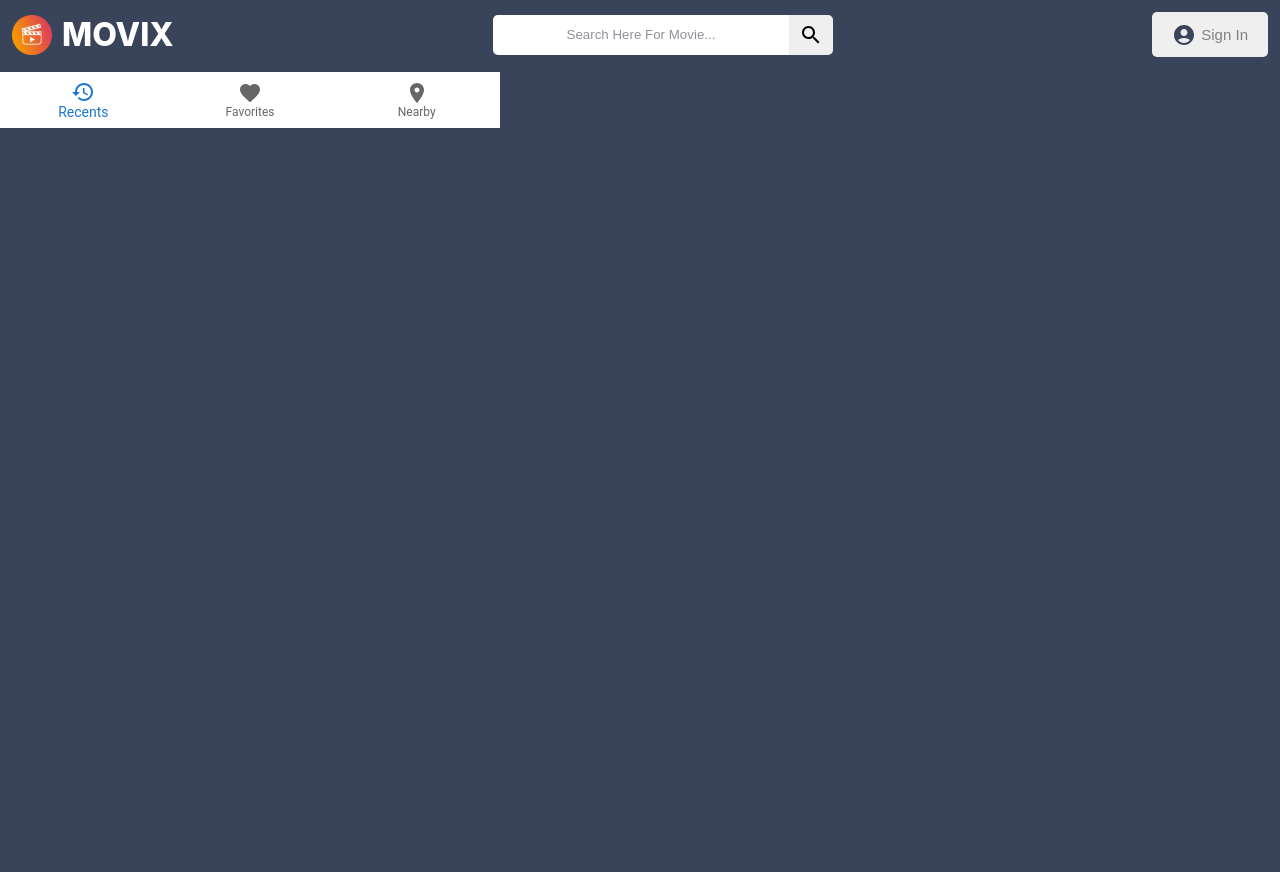
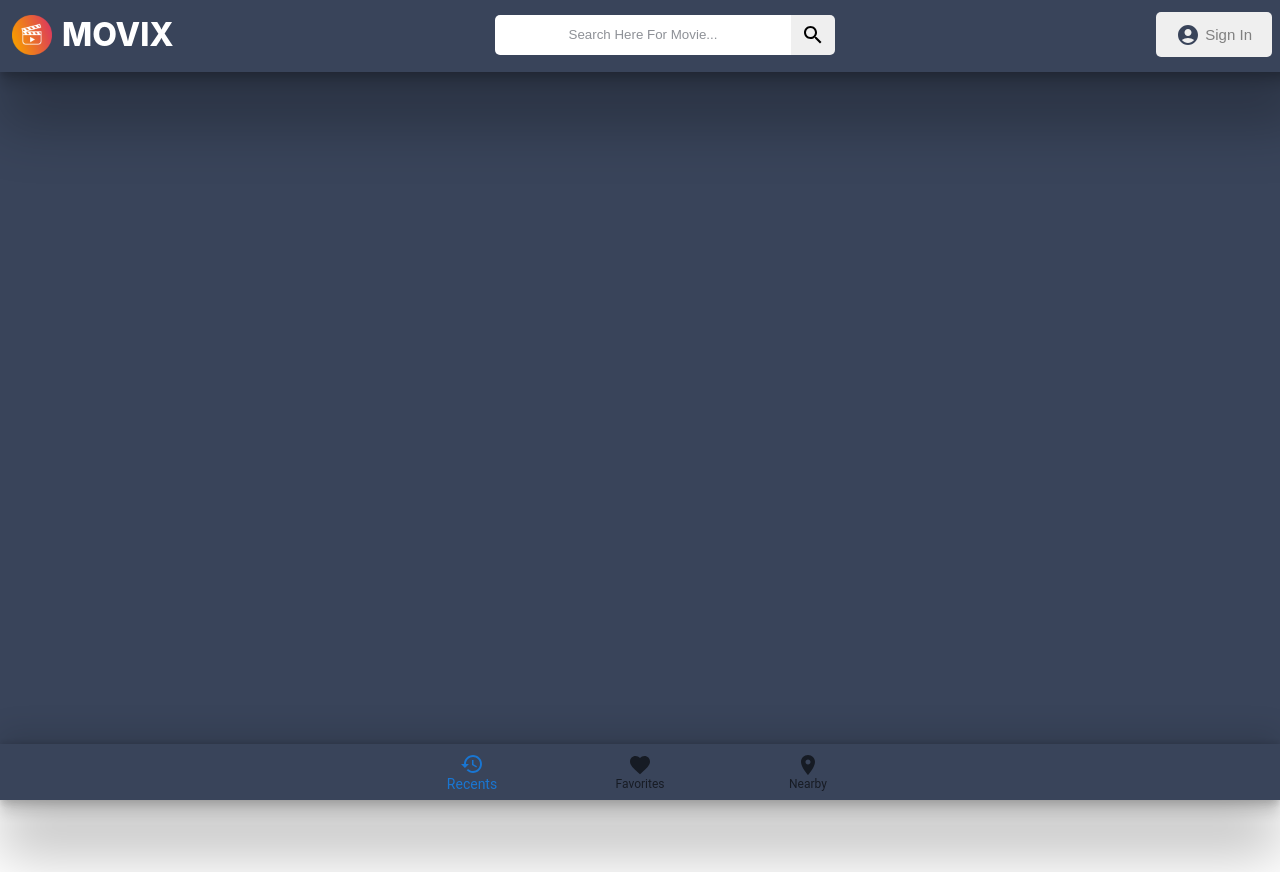
Before and after one commit to vishu118/Movie-Entertainment-app, a React (Create React App) app: page / in a window 1280 px wide. After the commit the page ends 800 px from the top, so only its background shows below. Built offline with nearby package versions, Linux system fonts and the light colour scheme.

Commit message:
header and footer added

```diff
--- a/src/Components/Header/Header.css
+++ b/src/Components/Header/Header.css
@@ -5,9 +5,11 @@
   align-items: center;
   padding: 12px;
   padding-bottom: 15px;
-  box-shadow: 0px 1px 5px black;
+  box-shadow:  rgba(0, 0, 0, 0.25) 0px 54px 55px, rgba(0, 0, 0, 0.12) 0px -12px 30px, rgba(0, 0, 0, 0.12) 0px 4px 6px, rgba(0, 0, 0, 0.17) 0px 12px 13px, rgba(0, 0, 0, 0.09) 0px -3px 5px;;
   color: white;
   z-index: 100;
+  position: fixed;
+  width: 100%;
 }
 .Navbar-logo {
   display: flex;
@@ -69,6 +71,7 @@
   justify-content: space-between;
   height: 3em;
   padding: 0 20px;
+  margin-right: 20px;
   cursor: pointer;
 }
 
--- a/src/Components/MainNav.js
+++ b/src/Components/MainNav.js
@@ -1,27 +1,28 @@
 import * as React from 'react';
 import Box from '@mui/material/Box';
-import {  makeStyles } from '@material-ui/core/styles';
+
 import BottomNavigation from '@mui/material/BottomNavigation';
 import BottomNavigationAction from '@mui/material/BottomNavigationAction';
 import RestoreIcon from '@mui/icons-material/Restore';
 import FavoriteIcon from '@mui/icons-material/Favorite';
 import LocationOnIcon from '@mui/icons-material/LocationOn';
 
-const useStyles = makeStyles(
-    {
-        root:{
-            width: 100,
-            position: "fixed"
-        },
-    }
-)
+
 
 export default function SimpleBottomNavigation() {
   const [value, setValue] = React.useState(0);
 
   return (
-    <Box sx={{ width: 500 }}>
+    <Box >
       <BottomNavigation
+      sx={{
+      width:"100%",
+      backgroundColor: "#39445a",
+      boxShadow: "  rgba(0, 0, 0, 0.25) 0px 54px 55px, rgba(0, 0, 0, 0.12) 0px -12px 30px, rgba(0, 0, 0, 0.12) 0px 4px 6px, rgba(0, 0, 0, 0.17) 0px 12px 13px, rgba(0, 0, 0, 0.09) 0px -3px 5px;",
+      position: "fixed",
+      bottom: 0
+
+    }}
         showLabels
         value={value}
         onChange={(event, newValue) => {
```
Also changed, not shown: package.json (+8 -0 lines), 1 other file (tests, documents, lock files or other folders).
